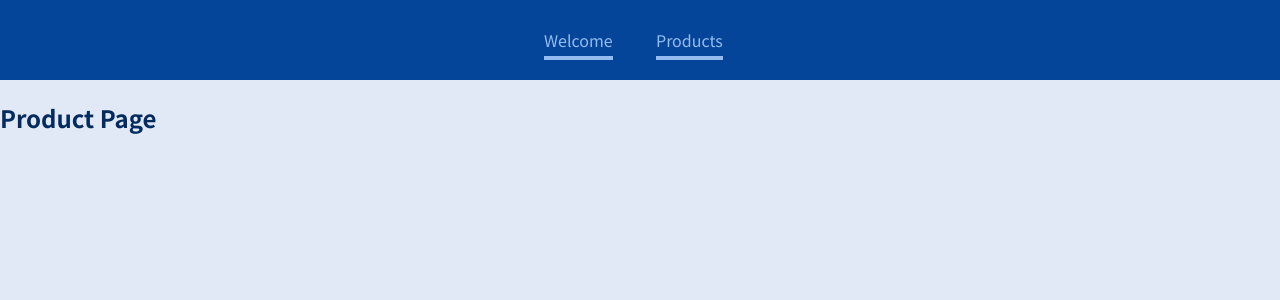
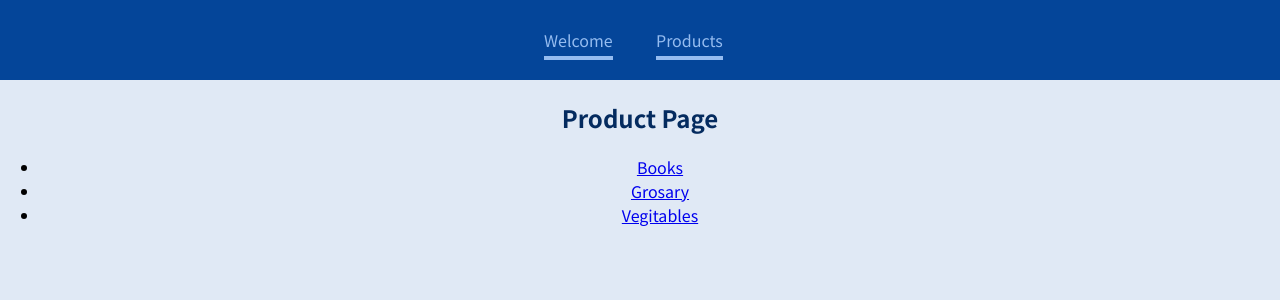
Before and after one commit to rrajput1994/react-complete-guide-code, a React (Create React App) app: page /products in a window 1280 px wide. Shown: the top 300 px of the page. Built offline with nearby package versions, Linux system fonts and the light colour scheme.

Commit message:
Second Part: understand dynamic routing and useParams hook

```diff
--- a/src/App.js
+++ b/src/App.js
@@ -1,5 +1,6 @@
 import { Route } from "react-router";
 import Header from "./components/Header";
+import ProductDetail from "./pages/ProductDetail";
 import Products from "./pages/Products";
 import Welcome from "./pages/Welcome";
 
@@ -10,8 +11,11 @@ function App() {
       <Route exact path="/">
         <Welcome />
       </Route>
-      <Route path="/products">
+      <Route exact path="/products">
         <Products />
+      </Route>
+      <Route exact path="/products/:productID">
+        <ProductDetail />
       </Route>
     </div>
   );
--- a/src/index.css
+++ b/src/index.css
@@ -24,3 +24,6 @@ h3,
 p {
   color: #042b5f;
 }
+section {
+  text-align: center;
+}
--- /dev/null
+++ b/src/pages/ProductDetail.js
@@ -0,0 +1,30 @@
+import React from "react";
+import { useParams } from "react-router";
+
+const ProductDetail = () => {
+  const params = useParams();
+
+  const pId = params.productID;
+  let product = "";
+
+  if (pId === "p1") {
+    product = "Books";
+  }
+
+  if (pId === "p2") {
+    product = "Grocery";
+  }
+  if (pId === "p3") {
+    product = "Vegetables";
+  }
+
+  return (
+    <section>
+      <h1>Product Details</h1>
+
+      <span>{product}</span>
+    </section>
+  );
+};
+
+export default ProductDetail;
--- a/src/pages/Products.js
+++ b/src/pages/Products.js
@@ -1,5 +1,22 @@
+import React from "react";
+import { Link } from "react-router-dom";
 const Products = () => {
-  return <h2>Product Page</h2>;
+  return (
+    <section>
+      <h2>Product Page</h2>
+      <ul>
+        <li>
+          <Link to="products/p1">Books</Link>
+        </li>
+        <li>
+          <Link to="products/p2">Grosary</Link>
+        </li>
+        <li>
+          <Link to="products/p3">Vegitables</Link>
+        </li>
+      </ul>
+    </section>
+  );
 };
 
 export default Products;
```
Also changed, not shown: 1 other file (tests, documents, lock files or other folders).
